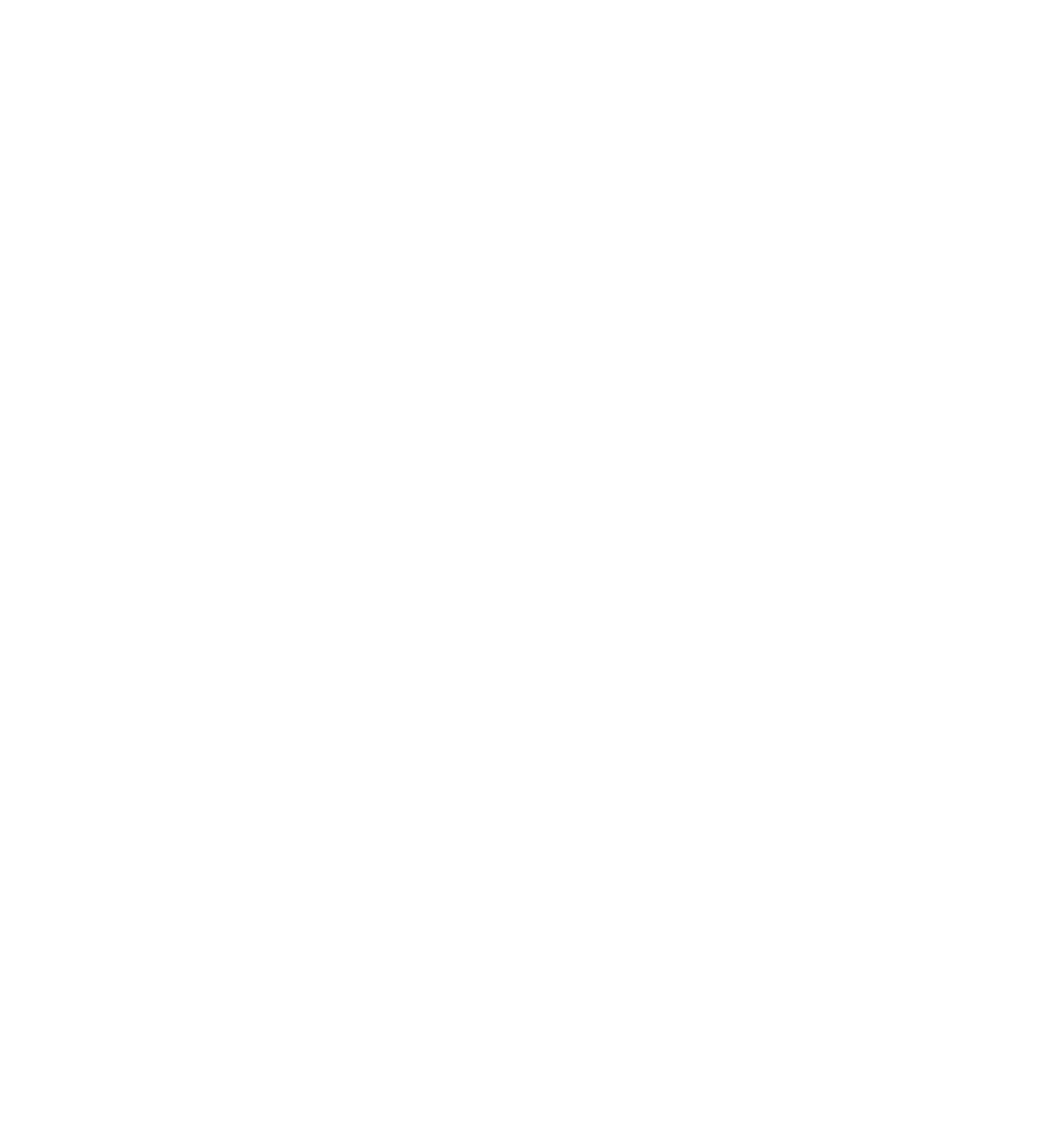
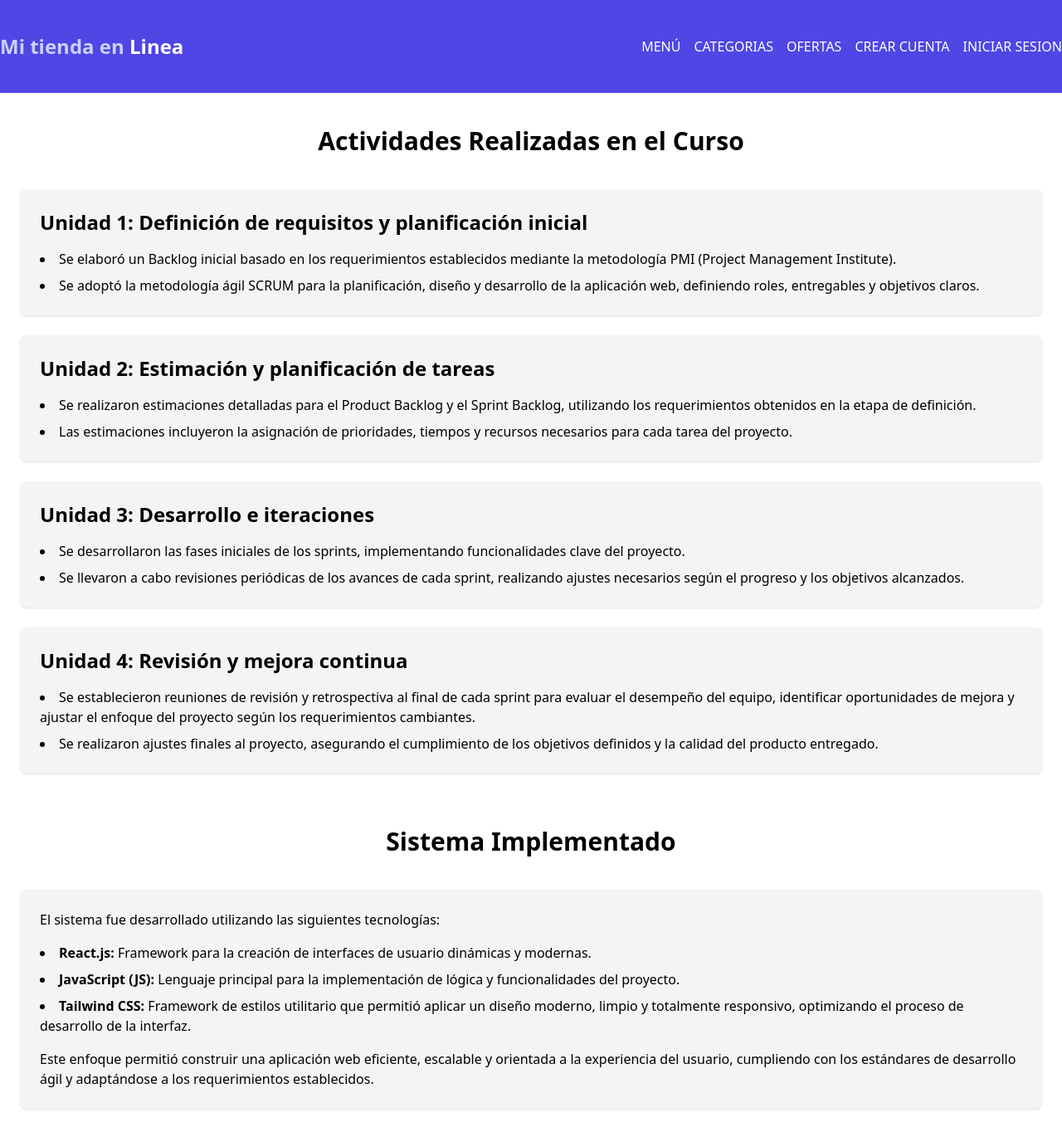
Before and after one commit to Biancardona/ProyectoII, a React (Create React App) app in the folder client/: page /menu in a window 1280 px wide. Before the commit this address had no page. Shown: the whole page at 83% size. Before the commit the page ends 800 px from the top, so only its background shows below. Built offline with nearby package versions, Linux system fonts and the light colour scheme.

Commit message:
Añadiendo un link de menu en la navBar

```diff
--- a/client/src/App.jsx
+++ b/client/src/App.jsx
@@ -2,6 +2,7 @@
 
 import Layout from './layout/Layout';
 import Home from './pages/Home';
+import Menu from './pages/Menu';
 import './App.css';
 
 function App() {
@@ -10,6 +11,7 @@
       <Routes>
         <Route path='/' element={<Layout />}>
           <Route index element={<Home />} />
+          <Route path='menu' element={<Menu />} />
         </Route>
       </Routes>
     </BrowserRouter>
--- a/client/src/components/Header.jsx
+++ b/client/src/components/Header.jsx
@@ -8,6 +8,10 @@
           Mi tienda en <spam className='text-white'> Linea </spam>
         </h1>
         <nav className='flex flex-col items-center lg:flex-row mt-5 lg:mt-0 gap-4'>
+          <Link className='text-white uppercase' to='/menu'>
+            {' '}
+            Menú
+          </Link>
           <Link className='text-white uppercase' to='/'>
             {' '}
             Categorias
--- a/client/src/layout/Layout.jsx
+++ b/client/src/layout/Layout.jsx
@@ -1,10 +1,9 @@
 import { Outlet } from 'react-router-dom';
-
+import Header from '../components/Header';
 const Layout = () => {
   return (
     <main>
-      {' '}
-      <Outlet />
+      <Header /> <Outlet />
     </main>
   );
 };
--- a/client/src/pages/Home.jsx
+++ b/client/src/pages/Home.jsx
@@ -1,10 +1,8 @@
-import Header from '../components/Header';
 import Products from '../components/Products';
 import products from '../mocks/products';
 const Home = () => {
   return (
     <div>
-      <Header />
       <Products products={products.products} />
     </div>
   );
--- /dev/null
+++ b/client/src/pages/Menu.jsx
@@ -0,0 +1,115 @@
+const Menu = () => {
+  return (
+    <div className='container mx-auto px-6 py-10'>
+      <h2 className='text-3xl font-bold text-center mb-10'>
+        Actividades Realizadas en el Curso
+      </h2>
+
+      <div className='space-y-6'>
+        <div className='bg-gray-100 p-6 rounded-lg shadow'>
+          <h3 className='text-2xl font-semibold mb-4'>
+            Unidad 1: Definición de requisitos y planificación inicial
+          </h3>
+          <ul className='list-disc list-inside space-y-2'>
+            <li>
+              Se elaboró un Backlog inicial basado en los requerimientos
+              establecidos mediante la metodología PMI (Project Management
+              Institute).
+            </li>
+            <li>
+              Se adoptó la metodología ágil SCRUM para la planificación, diseño
+              y desarrollo de la aplicación web, definiendo roles, entregables y
+              objetivos claros.
+            </li>
+          </ul>
+        </div>
+
+        <div className='bg-gray-100 p-6 rounded-lg shadow'>
+          <h3 className='text-2xl font-semibold mb-4'>
+            Unidad 2: Estimación y planificación de tareas
+          </h3>
+          <ul className='list-disc list-inside space-y-2'>
+            <li>
+              Se realizaron estimaciones detalladas para el Product Backlog y el
+              Sprint Backlog, utilizando los requerimientos obtenidos en la
+              etapa de definición.
+            </li>
+            <li>
+              Las estimaciones incluyeron la asignación de prioridades, tiempos
+              y recursos necesarios para cada tarea del proyecto.
+            </li>
+          </ul>
+        </div>
+
+        <div className='bg-gray-100 p-6 rounded-lg shadow'>
+          <h3 className='text-2xl font-semibold mb-4'>
+            Unidad 3: Desarrollo e iteraciones
+          </h3>
+          <ul className='list-disc list-inside space-y-2'>
+            <li>
+              Se desarrollaron las fases iniciales de los sprints, implementando
+              funcionalidades clave del proyecto.
+            </li>
+            <li>
+              Se llevaron a cabo revisiones periódicas de los avances de cada
+              sprint, realizando ajustes necesarios según el progreso y los
+              objetivos alcanzados.
+            </li>
+          </ul>
+        </div>
+
+        <div className='bg-gray-100 p-6 rounded-lg shadow'>
+          <h3 className='text-2xl font-semibold mb-4'>
+            Unidad 4: Revisión y mejora continua
+          </h3>
+          <ul className='list-disc list-inside space-y-2'>
+            <li>
+              Se establecieron reuniones de revisión y retrospectiva al final de
+              cada sprint para evaluar el desempeño del equipo, identificar
+              oportunidades de mejora y ajustar el enfoque del proyecto según
+              los requerimientos cambiantes.
+            </li>
+            <li>
+              Se realizaron ajustes finales al proyecto, asegurando el
+              cumplimiento de los objetivos definidos y la calidad del producto
+              entregado.
+            </li>
+          </ul>
+        </div>
+      </div>
+
+      <h2 className='text-3xl font-bold text-center mt-16 mb-10'>
+        Sistema Implementado
+      </h2>
+
+      <div className='bg-gray-100 p-6 rounded-lg shadow space-y-4'>
+        <p>
+          El sistema fue desarrollado utilizando las siguientes tecnologías:
+        </p>
+        <ul className='list-disc list-inside space-y-2'>
+          <li>
+            <strong>React.js:</strong> Framework para la creación de interfaces
+            de usuario dinámicas y modernas.
+          </li>
+          <li>
+            <strong>JavaScript (JS):</strong> Lenguaje principal para la
+            implementación de lógica y funcionalidades del proyecto.
+          </li>
+          <li>
+            <strong>Tailwind CSS:</strong> Framework de estilos utilitario que
+            permitió aplicar un diseño moderno, limpio y totalmente responsivo,
+            optimizando el proceso de desarrollo de la interfaz.
+          </li>
+        </ul>
+        <p>
+          Este enfoque permitió construir una aplicación web eficiente,
+          escalable y orientada a la experiencia del usuario, cumpliendo con los
+          estándares de desarrollo ágil y adaptándose a los requerimientos
+          establecidos.
+        </p>
+      </div>
+    </div>
+  );
+};
+
+export default Menu;
```
